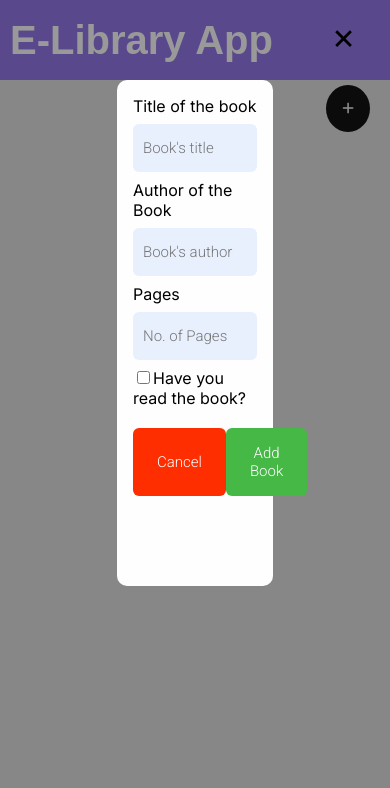
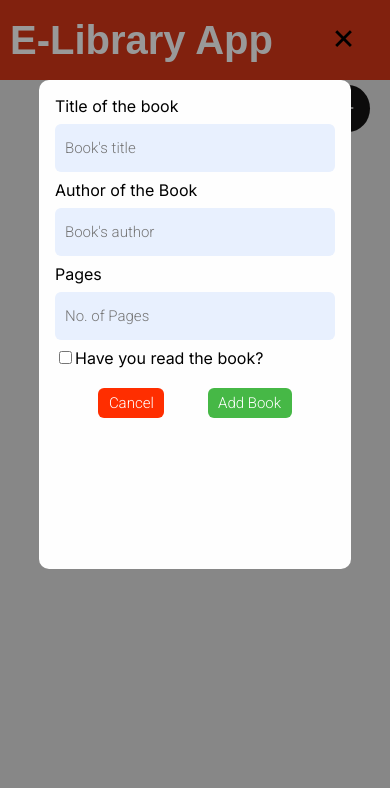
Before and after one commit to Aayush99910/Library-App, a plain HTML site: page index.html in a window 390 px wide. Both pictures are taken after a click on the button 348 px from the left and 108 px from the top of the page. Shown: the top 788 px of the page. Drawn offline with Linux system fonts and the light colour scheme; a web font is replaced by a local one.

Commit message:
made it responsive and changed some bg color

```diff
--- a/style.css
+++ b/style.css
@@ -8,9 +8,33 @@ body {
     min-height: 100vh;
 }
 
+@media (min-width: 0px) and (max-width: 599px) {
+    .cancelbtn,
+    .add-book-btn {
+        padding: 0.4rem 0.65rem;
+    }
+
+    .modal-content {
+        width: 80%;
+        height: 58%;
+    }
+}
+
+@media (min-width: 600px) {
+    .cancelbtn,
+    .add-book-btn {
+        padding: 1rem 1.5rem;
+    }
+
+    .modal-content {
+        width: 50%;
+        height: 60%;
+    }
+}
+
 nav {
     height: 80px;
-    background-color: #9579E8;
+    background-color: #d73818;
     display: flex;
     align-items: center;
     padding: 0 0 0 10px;
@@ -173,7 +197,6 @@ input[type=number]::placeholder {
 .cancelbtn,
 .add-book-btn {
     background-color: #46b846;
-    padding: 1rem 1.5rem;
     color: white;
     border: none;
     border-radius: 6px;
@@ -218,8 +241,6 @@ input[type=number]::placeholder {
     background-color: #fefefe;
     margin: 5% auto 15% auto;
     border-radius: 10px;
-    width: 40%;
-    height: 60%;
 }
 
 .close {
```
